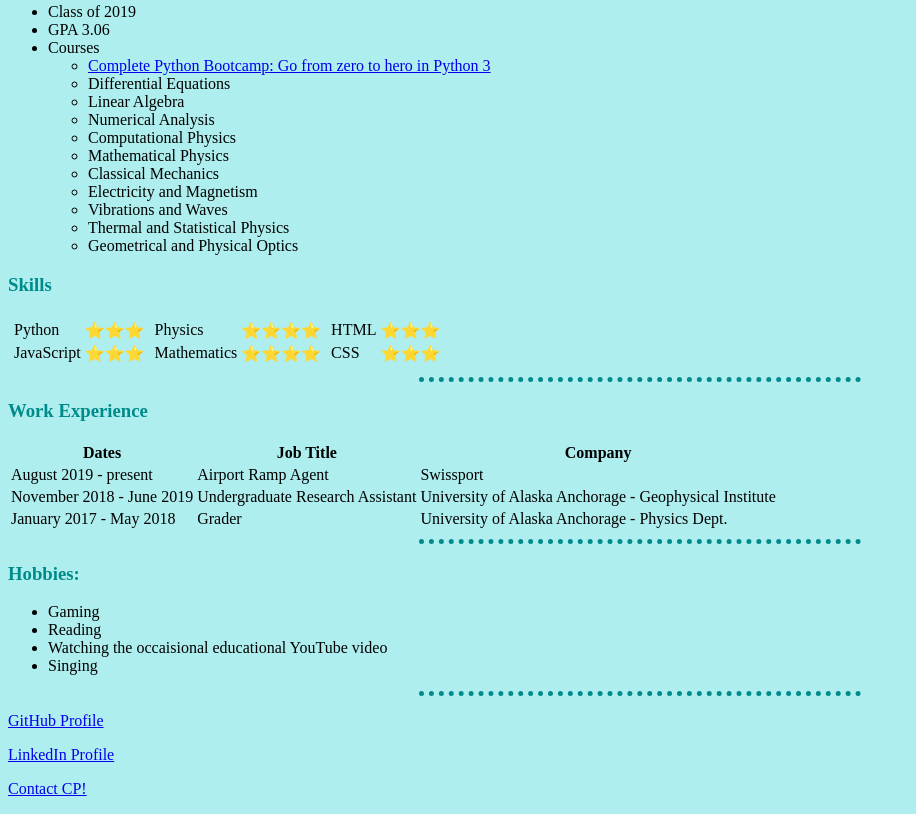
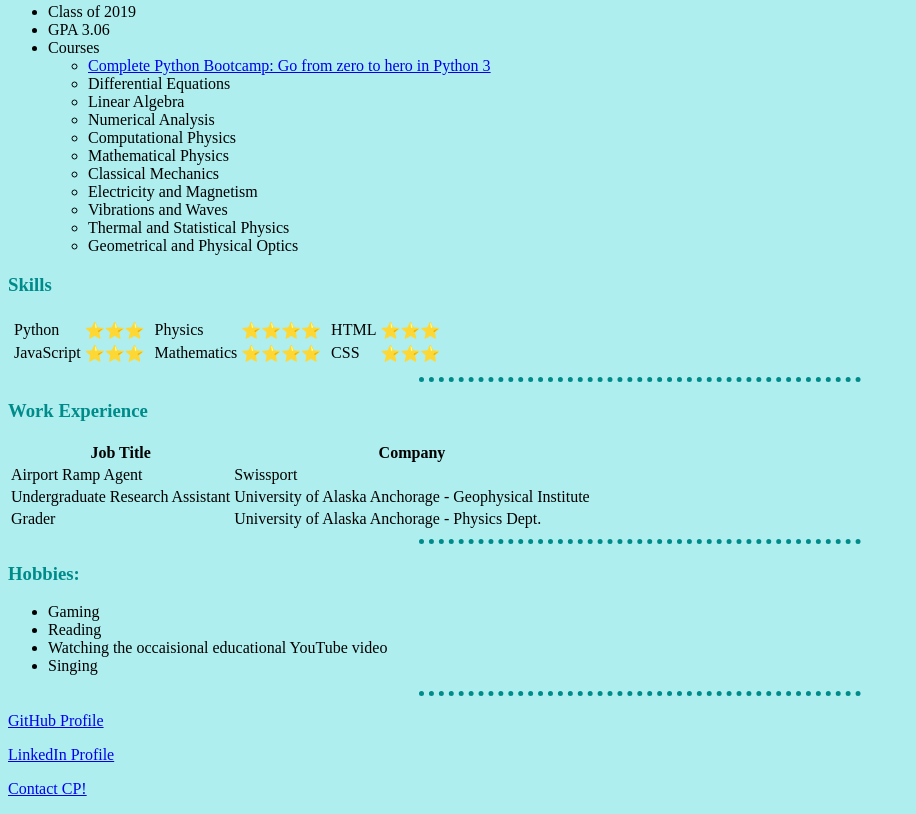
Before and after one commit to stardust1689/CV, a plain HTML site: page index.html in a window 1280 px wide. Shown: the part 463-1277 px from the top of the page, without its empty margins (0-916 px from the left). Drawn offline with Linux system fonts and the light colour scheme.

Commit message:
Update index.html

```diff
--- a/index.html
+++ b/index.html
@@ -82,23 +82,19 @@
   <h3>Work Experience</h3>
   <table>
     <thead>
-      <th>Dates</th>
       <th>Job Title</th>
       <th>Company</th>
     </thead>
     <tbody>
       <tr>
-        <td>August 2019 - present</td>
         <td>Airport Ramp Agent</td>
         <td>Swissport</td>
       </tr>
       <tr>
-        <td>November 2018 - June 2019</td>
         <td>Undergraduate Research Assistant</td>
         <td>University of Alaska Anchorage - Geophysical Institute</td>
       </tr>
       <tr>
-        <td>January 2017 - May 2018</td>
         <td>Grader</td>
         <td>University of Alaska Anchorage - Physics Dept.</td>
       </tr>
```
